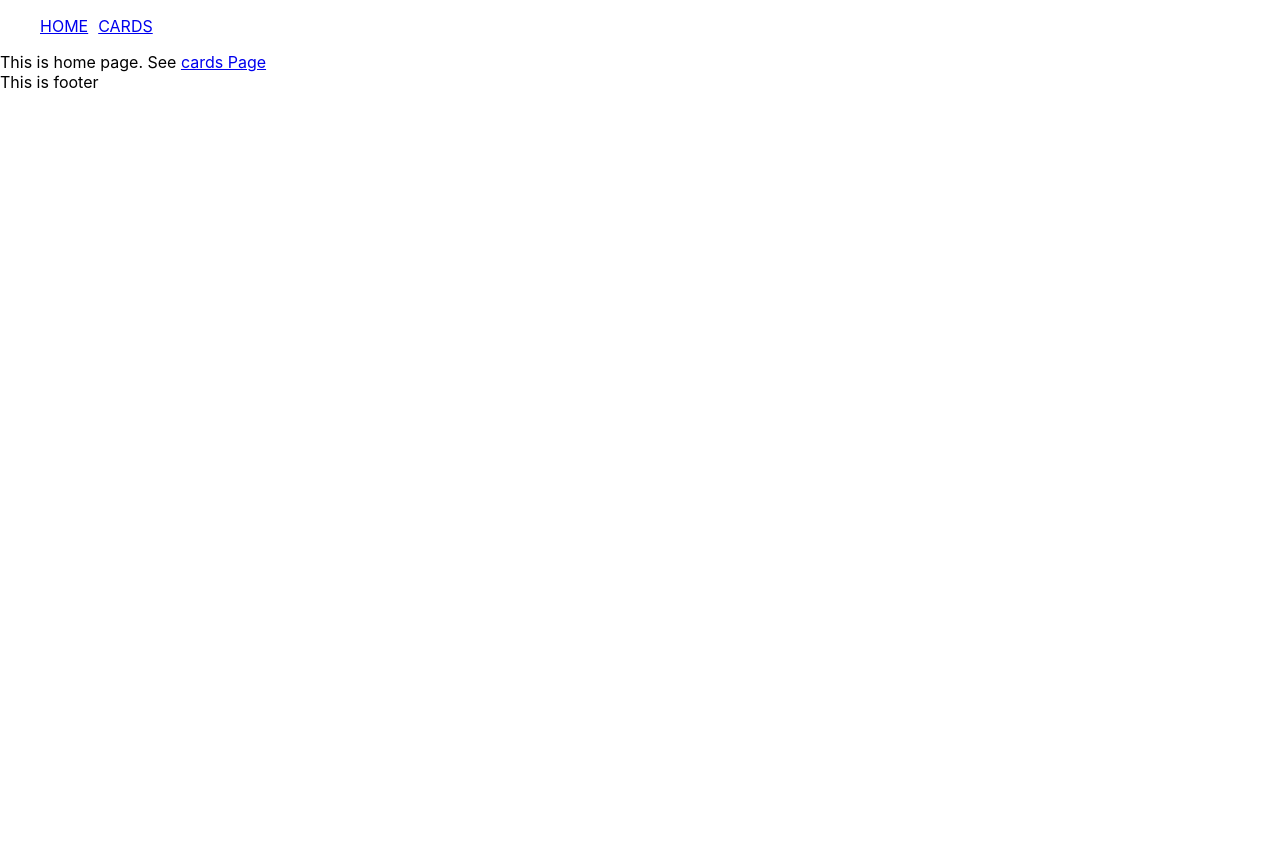
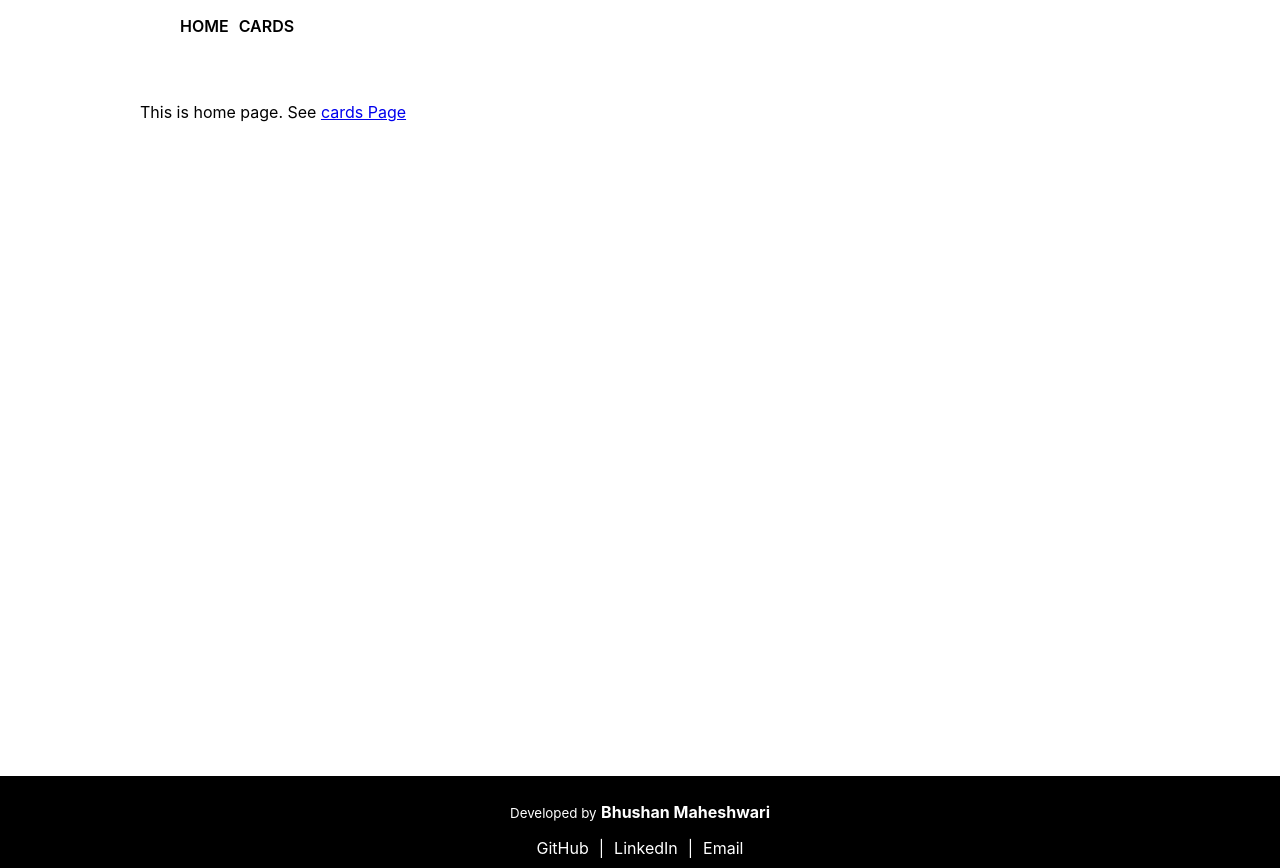
Before and after one commit to bhushanmaheshwari/sample-work-asb, a React (Create React App) app: page / in a window 1280 px wide. Before the commit the page ends 800 px from the top, so only its background shows below. Built offline with nearby package versions, Linux system fonts and the light colour scheme.

Commit message:
Layout - header, footer and content update

```diff
--- a/src/layout/Footer.styles.ts
+++ b/src/layout/Footer.styles.ts
@@ -1,5 +1,17 @@
 import styled from "styled-components";
 
-const Footer = styled.div``;
+const Footer = styled.div`
+  padding: 10px;
+  color: white;
+  background-color: black;
+  text-align: center;
+`;
+const FooterLinks = styled.div`
+  a {
+    color: white !important;
+    padding: 10px;
+    text-decoration: none;
+  }
+`;
 
-export { Footer };
+export { Footer, FooterLinks };
--- a/src/layout/Footer.tsx
+++ b/src/layout/Footer.tsx
@@ -1,9 +1,17 @@
 import { FC } from "react";
-import { Footer } from "./Footer.styles";
+import { Footer, FooterLinks } from "./Footer.styles";
 
 const FooterComponent :FC = () => {
     return <Footer>
-        This is footer
+       <p>
+           <small>Developed by</small>&nbsp;
+           <b>Bhushan Maheshwari</b>
+       </p>
+       <FooterLinks>
+           <a href="https://github.com/bhushanmaheshwari" target="_blank" rel="noreferrer">GitHub</a>
+           |<a href="https://linkedin.com/in/bhushanmaheshwari" target="_blank" rel="noreferrer">LinkedIn</a>
+           |<a href="mailtp:bhushan.maheshwari@gmail.com" target="_blank" rel="noreferrer">Email</a>
+       </FooterLinks>
     </Footer>
 };
 
--- a/src/layout/Header.styles.ts
+++ b/src/layout/Header.styles.ts
@@ -7,6 +7,13 @@ const HeaderNav = styled.ul`
   gap: 10px;
   text-decoration: none;
   list-style: none;
+
+  a {
+    color: #000;
+    text-decoration: none;
+    font-weight: 600;
+    text-transform : uppercase;
+  }
 `;
 
 export { Header, HeaderNav };
--- a/src/layout/MainLayout.styles.ts
+++ b/src/layout/MainLayout.styles.ts
@@ -2,4 +2,10 @@ import styled from "styled-components";
 
 const MainLayout = styled.div``;
 
-export { MainLayout };
+const ContentLayout = styled.div`
+  max-width: 1000px;
+  margin: 0 auto;
+  min-height: 95vh;
+`;
+
+export { MainLayout, ContentLayout };
--- a/src/layout/MainLayout.tsx
+++ b/src/layout/MainLayout.tsx
@@ -2,13 +2,15 @@ import { FC } from "react";
 import AppRoutes from "../routes/AppRoutes";
 import FooterComponent from "./Footer";
 import HeaderComponent from "./Header";
-import { MainLayout } from "./MainLayout.styles";
+import { MainLayout, ContentLayout } from "./MainLayout.styles";
 
 const MainLayoutComponent: FC = () => {
   return (
     <MainLayout>
-      <HeaderComponent />
-      <AppRoutes />
+      <ContentLayout>
+        <HeaderComponent />
+        <AppRoutes />
+      </ContentLayout>
       <FooterComponent />
     </MainLayout>
   );
--- a/src/pages/CardsPage.module.css
+++ b/src/pages/CardsPage.module.css
@@ -0,0 +1,3 @@
+.cards-container {
+    padding : 50px 0;
+}
--- a/src/pages/CardsPage.tsx
+++ b/src/pages/CardsPage.tsx
@@ -3,7 +3,11 @@ import { Link } from "react-router-dom";
 import classes from "./CardsPage.module.css";
 
 const CardsPage: FC = () => {
-  return <div>This is cards page. go back to <Link to="/"> Home Page</Link></div>
+  return (
+    <div className={classes["cards-container"]}>
+      This is cards page. go back to <Link to="/"> Home Page</Link>
+    </div>
+  );
 };
 
 export default CardsPage;
--- a/src/pages/HomePage.module.css
+++ b/src/pages/HomePage.module.css
@@ -0,0 +1,3 @@
+.home-container {
+    padding : 50px 0;
+}
--- a/src/pages/HomePage.tsx
+++ b/src/pages/HomePage.tsx
@@ -3,7 +3,11 @@ import { Link } from "react-router-dom";
 import classes from "./HomePage.module.css";
 
 const HomePage: FC = () => {
-  return <div>This is home page. See <Link to="/cards"> cards Page</Link></div>
+  return (
+    <div className={classes["home-container"]}>
+      This is home page. See <Link to="/cards"> cards Page</Link>
+    </div>
+  );
 };
 
 export default HomePage;
```
